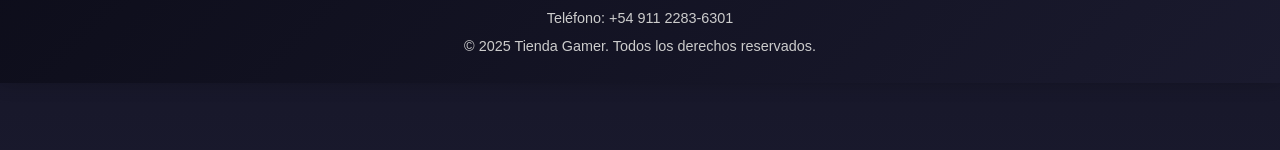
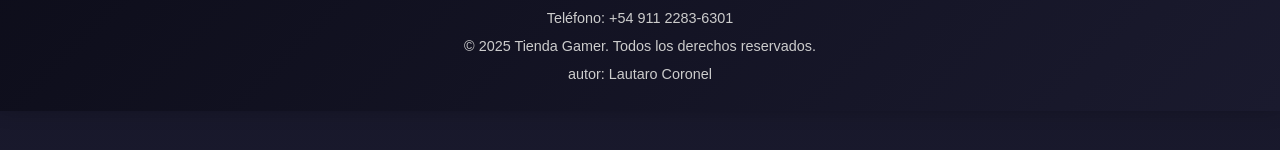
Before and after one commit to gauna7389-star/Carrito-de-compras, a plain HTML site: page carrito.html in a window 1280 px wide. Shown: the part 570-720 px from the top of the page. Drawn offline with Linux system fonts and the light colour scheme.

Commit message:
cambios del footer

```diff
--- a/carrito.html
+++ b/carrito.html
@@ -57,6 +57,7 @@
         <p>Colegio Mano Amiga Santa MAria</p>
         <p>Teléfono: +54 911 2283-6301</p>
         <p>© 2025 Tienda Gamer. Todos los derechos reservados.</p>
+        <p>autor: Lautaro Coronel</p>
     </footer>
 
 
```
